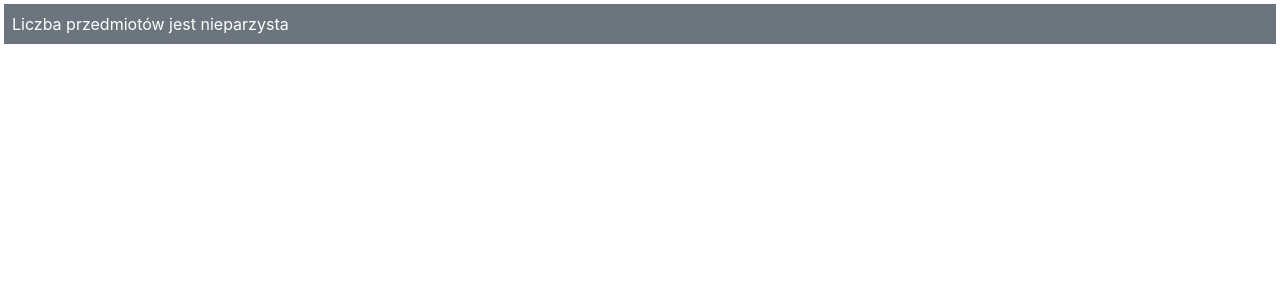
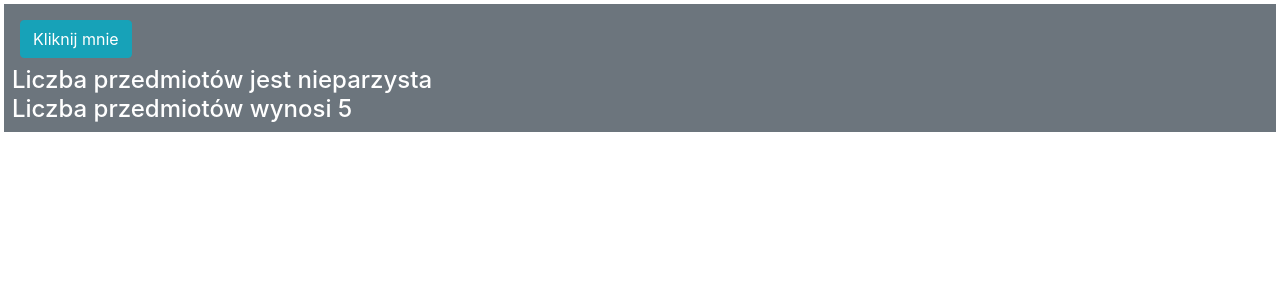
Before and after one commit to marekz/ReactLearning, a React (Create React App) app in the folder podstawy/: page / in a window 1280 px wide. Shown: the top 300 px of the page. Built offline with nearby package versions, Linux system fonts and the light colour scheme; the HTML template or start-up script is replaced by a standard one.

Commit message:
Use of expressions to handle events

```diff
--- a/podstawy/src/App.js
+++ b/podstawy/src/App.js
@@ -20,9 +20,16 @@ export default class App extends Component {
             : "bg-secondary text-white text-ceter p-2 m-1"
     }
 
+    handleClick = () => this.setState({ count: this.state.count + 1 });
+
     render = () =>
-        <p className={ this.getClassName(this.state.count) }>
-            Liczba przedmiotów jest { this.isEven(this.state.count) }
-        </p>
+        <h4 className={this.getClassName(this.state.count)}>
+            <button className="btn btn-info m-2" onClick={this.handleClick}>
+                Kliknij mnie
+            </button><br />
+            Liczba przedmiotów jest { this.isEven(this.state.count) }<br />
+            Liczba przedmiotów wynosi { this.state.count }
+
+        </h4>
 
 }
```
